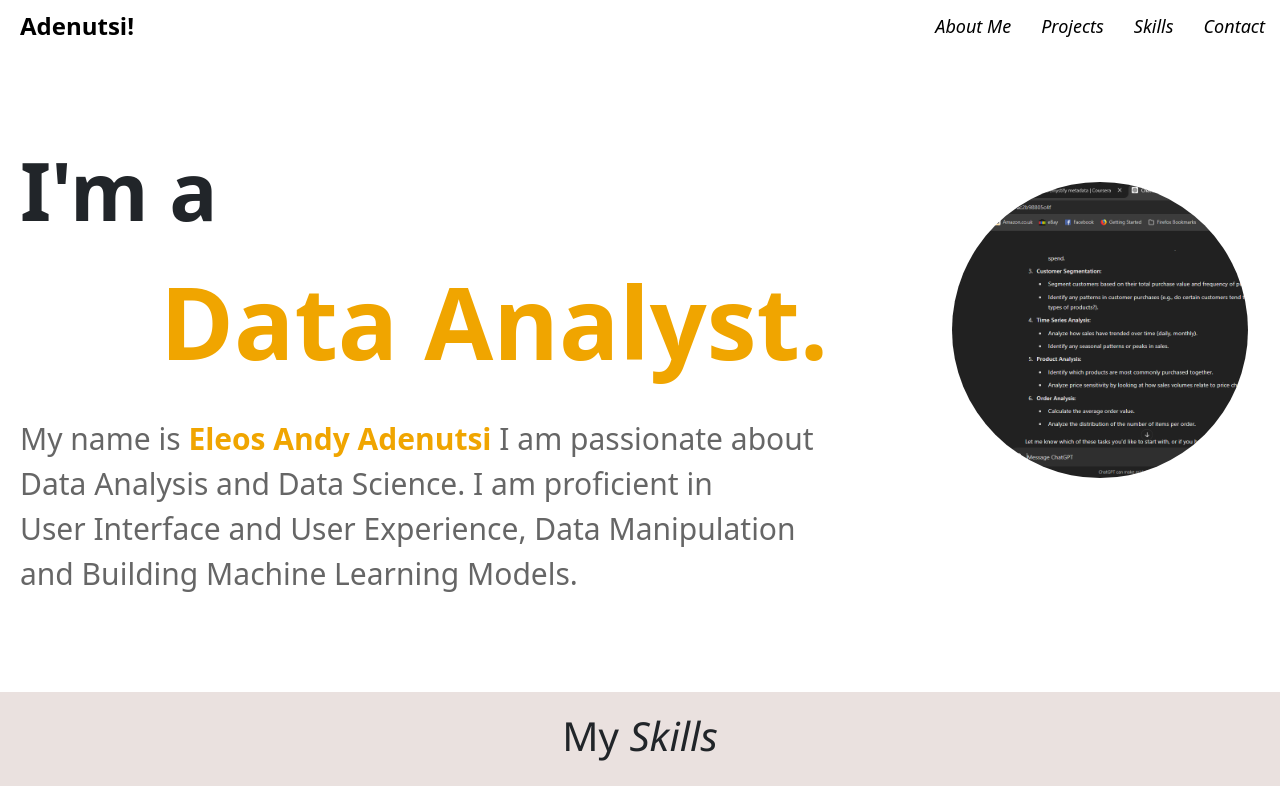
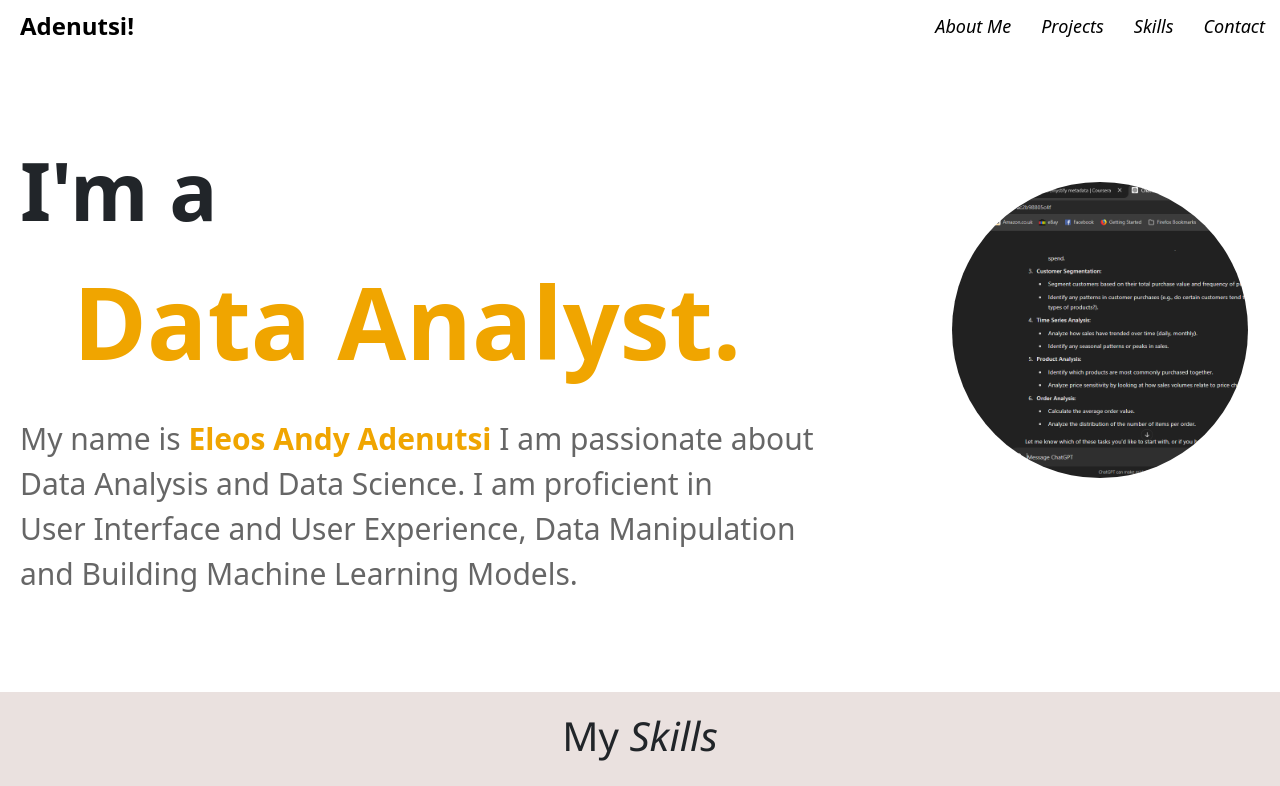
Before and after one commit to leoisqualified/portfolio, a React (Vite) app in the folder portfolio/: page / in a window 1280 px wide. Shown: the top 786 px of the page. Built offline with nearby package versions, Linux system fonts and the light colour scheme.

Commit message:
progress added

```diff
--- a/portfolio/src/App.css
+++ b/portfolio/src/App.css
@@ -39,7 +39,7 @@ p {
   padding: 20px;
 }
 
-/* About Styling */
+/* About */
 .about-section {
   height: 550px;
   width: fit-content;
@@ -71,7 +71,7 @@ article b {
   color: #f0a500;
   transition: opacity 0.5s ease-in-out;
   font-size: 100px;
-  padding-left: 160px;
+  padding-left: 73px;
 }
 
 
```
